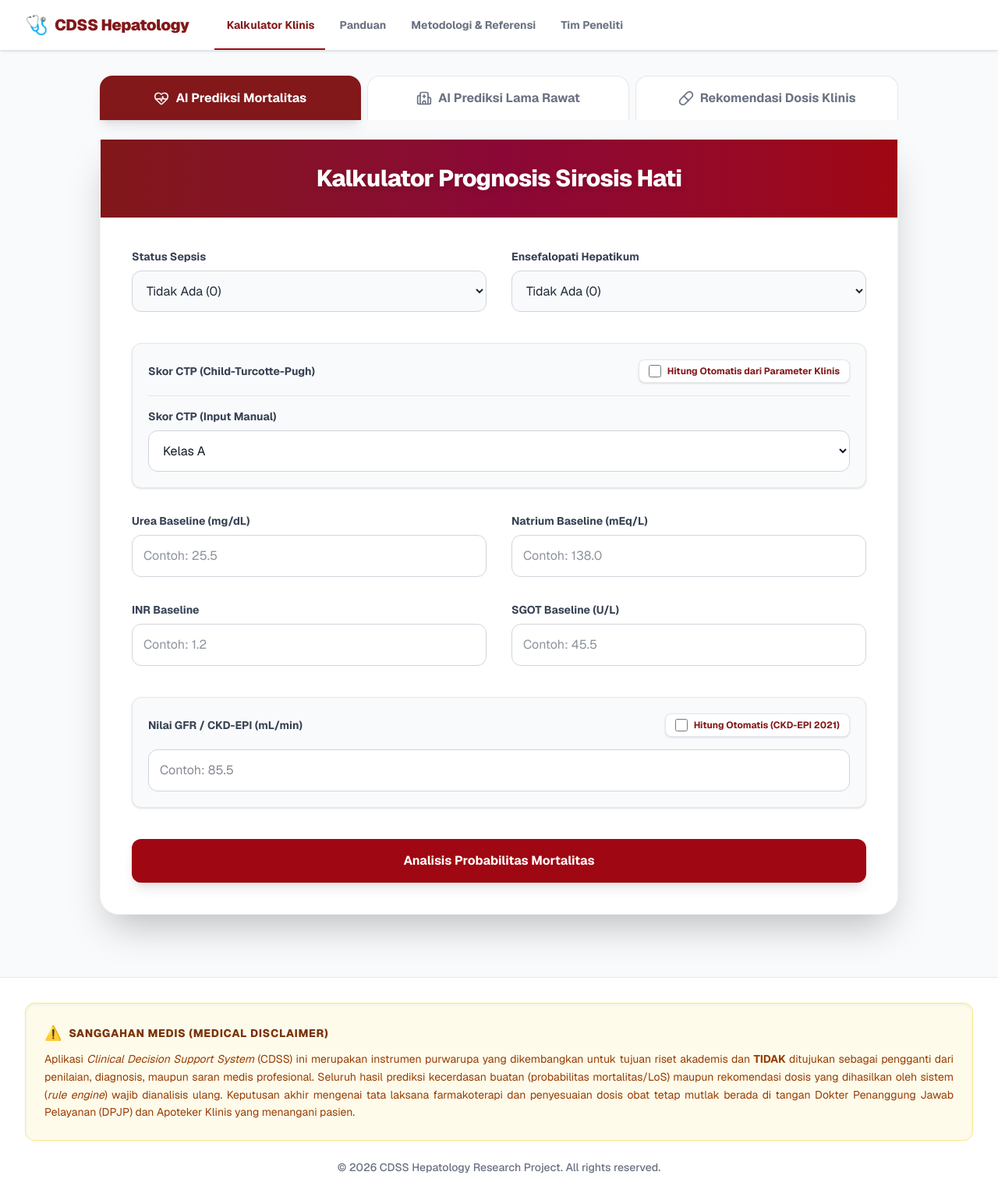
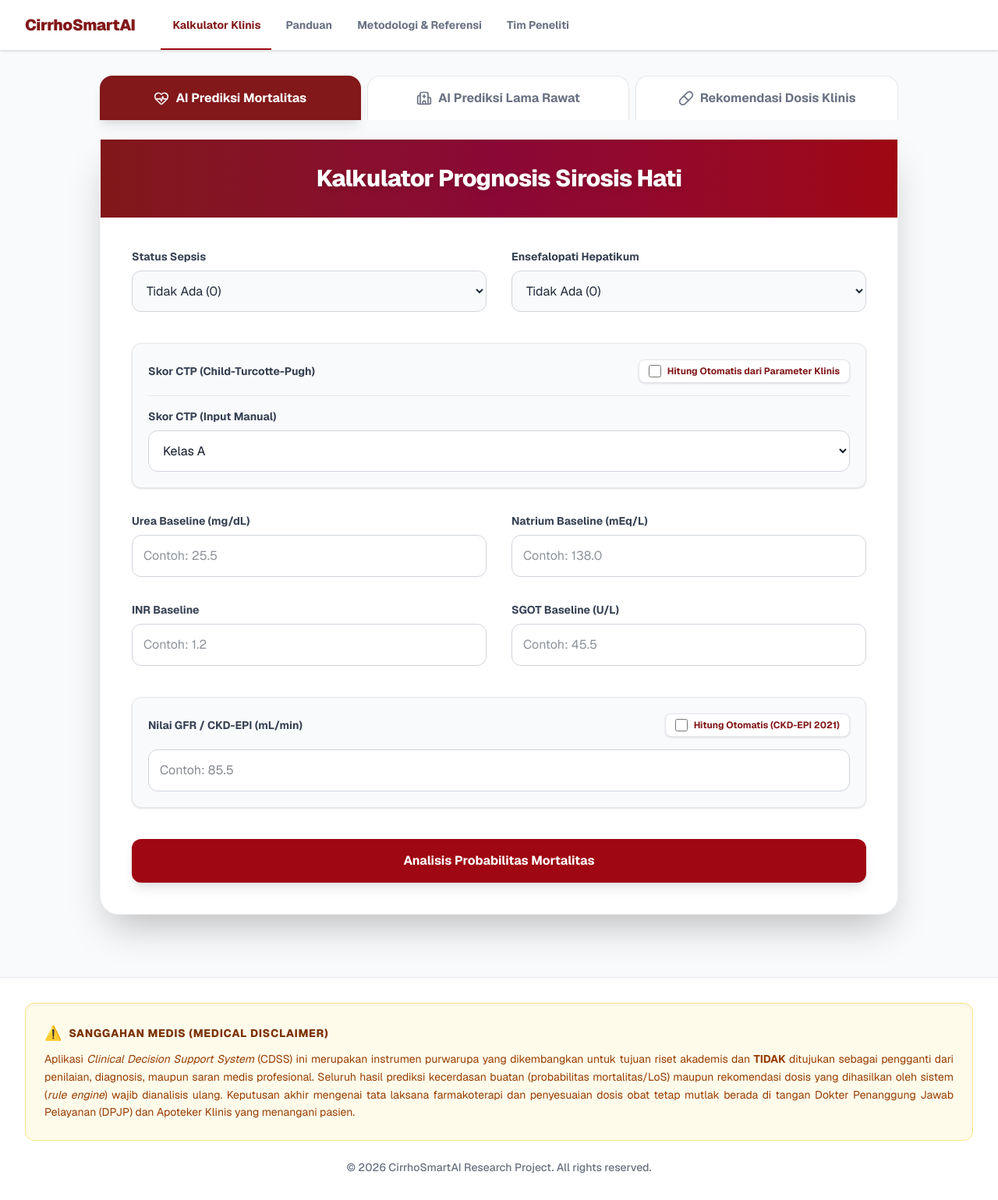
Before and after one commit to YavieAzka/sirosis-app, a Next.js app in the folder web/: page / in a window 1280 px wide. Shown: the whole page at 78% size. Built offline with nearby package versions, Linux system fonts and the light colour scheme.

Commit message:
update UI text

```diff
--- a/web/app/page.tsx
+++ b/web/app/page.tsx
@@ -64,8 +64,7 @@ export default function Home() {
                 className="shrink-0 flex items-center cursor-pointer mr-8"
                 onClick={() => setCurrentView('app')}
               >
-                <span className="text-2xl mr-2">🩺</span>
-                <span className="font-black text-red-900 text-xl tracking-tight">CDSS Hepatology</span>
+                <span className="font-black text-red-900 text-xl tracking-tight">CirrhoSmartAI</span>
               </div>
 
               {/* Menu Desktop */}
@@ -175,7 +174,7 @@ export default function Home() {
             </p>
           </div>
           <div className="text-center text-sm text-gray-500 font-medium">
-            <p>&copy; {new Date().getFullYear()} CDSS Hepatology Research Project. All rights reserved.</p>
+            <p>&copy; {new Date().getFullYear()} CirrhoSmartAI Research Project. All rights reserved.</p>
           </div>
         </div>
       </footer>
```
